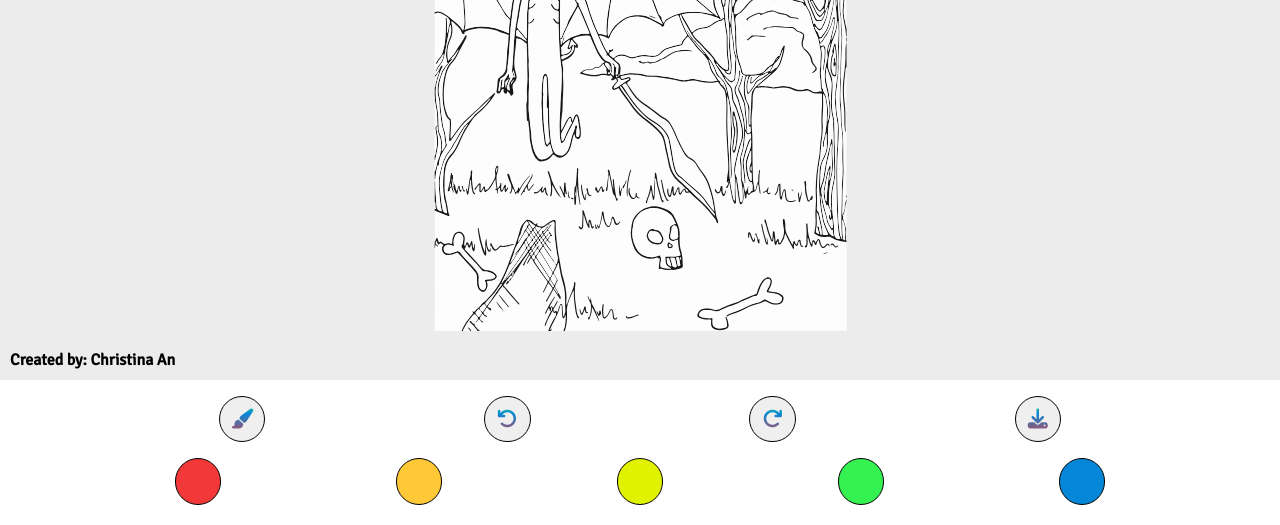
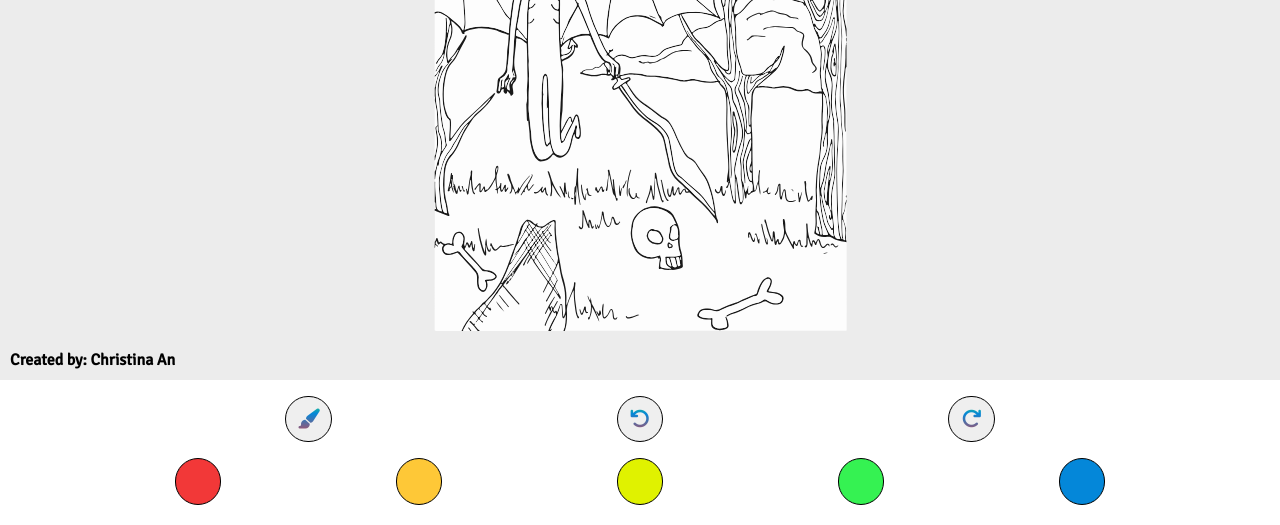
Before and after one commit to b7s9/coloring-book, a website with bundled scripts: page src/coloringpage.html in a window 1280 px wide. Shown: the part 293-818 px from the top of the page. Built offline with nearby package versions, Linux system fonts and the light colour scheme.

Commit message:
🔥Remove Download Button
Remove download button from coloringpage.html

```diff
--- a/src/coloringpage.html
+++ b/src/coloringpage.html
@@ -65,11 +65,6 @@
                             <i class="fa fa-repeat"></i>
                         </button>
                     </li>
-                    <li class="download">
-                        <button>
-                            <i class="fa fa-download"></i>
-                        </button>
-                    </li>
                 </ul>
                 <ul class="row color-picker">
                     <li class="swatch">
```
